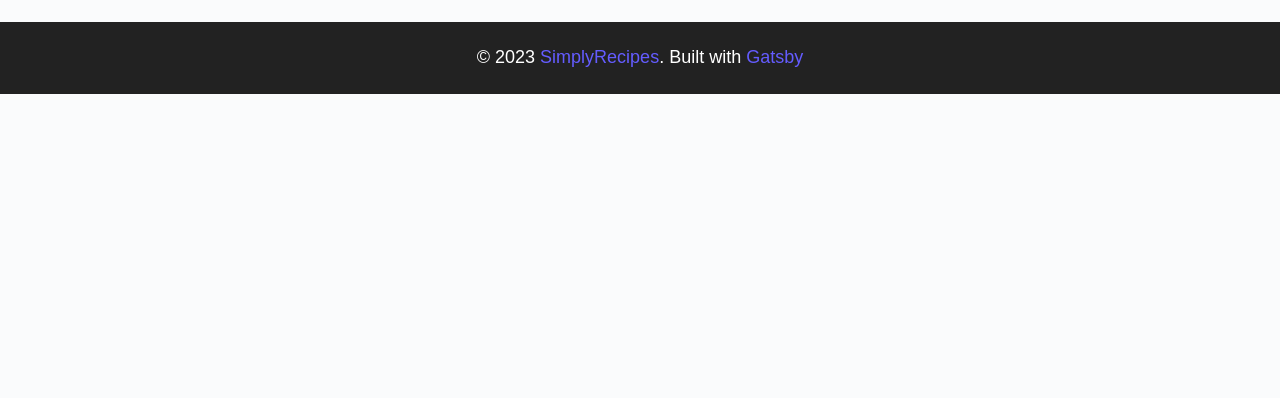
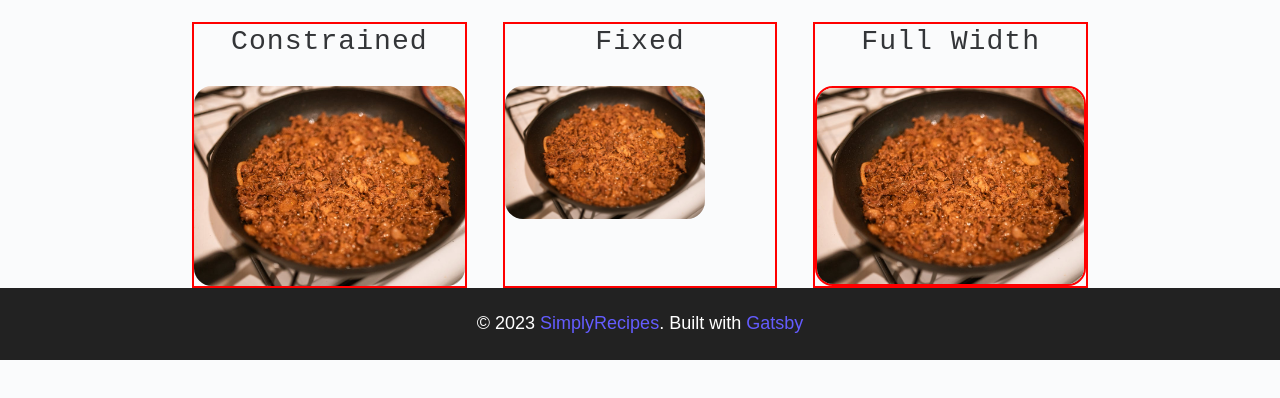
Before and after one commit to arslanzaki/gatsby-simplyrecipes, a Gatsby site: page / in a window 1280 px wide. Shown: the part 182-580 px from the top of the page. Built offline with nearby package versions, Linux system fonts and the light colour scheme; Gatsby itself is replaced by a stand-in of ours.

Commit message:
Static Image Plugin

```diff
--- a/gatsby-config.js
+++ b/gatsby-config.js
@@ -8,5 +8,10 @@
  * @type {import('gatsby').GatsbyConfig}
  */
 module.exports = {
-  plugins: [`gatsby-plugin-styled-components`],
+  plugins: [
+    `gatsby-plugin-styled-components`,
+    `gatsby-plugin-image`,
+    `gatsby-plugin-sharp`,
+    `gatsby-transformer-sharp`,
+  ],
 };
--- a/package.json
+++ b/package.json
@@ -15,7 +15,11 @@
   "dependencies": {
     "babel-plugin-styled-components": "^2.1.4",
     "gatsby": "^5.11.0",
+    "gatsby-plugin-image": "^3.11.0",
+    "gatsby-plugin-sharp": "^5.11.0",
     "gatsby-plugin-styled-components": "^6.11.0",
+    "gatsby-source-filesystem": "^5.11.0",
+    "gatsby-transformer-sharp": "^5.11.0",
     "normalize.css": "^8.0.1",
     "react": "^18.2.0",
     "react-dom": "^18.2.0",
--- /dev/null
+++ b/src/examples/Images.js
@@ -0,0 +1,67 @@
+import React from "react"
+import styled from "styled-components"
+
+import { StaticImage } from "gatsby-plugin-image"
+const Images = () => {
+  return (
+    <Wrapper>
+      <article>
+        <h4>constrained </h4>
+        <StaticImage
+          src="../assets/images/recipe-1.jpeg"
+          alt="food"
+          placeholder="tracedSVG"
+          layout="constrained"
+          className="example-img"
+          as="section"
+        />
+      </article>
+      <article>
+        <h4>fixed</h4>
+        <StaticImage
+          src="../assets/images/recipe-1.jpeg"
+          alt="food"
+          placeholder="blurred"
+          layout="fixed"
+          width={200}
+          className="example-img"
+          as="div"
+        />
+      </article>
+      <article>
+        <h4>full width</h4>
+        <StaticImage
+          src="../assets/images/recipe-1.jpeg"
+          alt="food"
+          placeholder="dominantColor"
+          layout="fullWidth"
+          className="example-img"
+          as="article"
+        />
+      </article>
+    </Wrapper>
+  )
+}
+
+const Wrapper = styled.section`
+  width: 70vw;
+  margin: 0 auto;
+  display: grid;
+  text-align: center;
+  gap: 2rem;
+  article {
+    border: 2px solid red;
+  }
+  .example-img {
+    border-radius: 1rem;
+    height: 100px;
+  }
+  @media (min-width: 992px) {
+    grid-template-columns: 1fr 1fr 1fr;
+    .example-img {
+      height: 200px;
+    }
+  }
+`
+
+export default Images
--- a/src/pages/index.js
+++ b/src/pages/index.js
@@ -1,13 +1,14 @@
 import * as React from "react";
 
 import Layout from "../components/Layout";
-import { page, text } from "./../examples/home.module.css";
-import { ExampleButton } from "../examples/button";
+
+import Images from "../examples/Images";
 
 export default function Home() {
   return (
     <Layout>
       <h1>home page</h1>
+      <Images/>
     </Layout>
   );
 }
```
Also changed, not shown: 1 other file.
